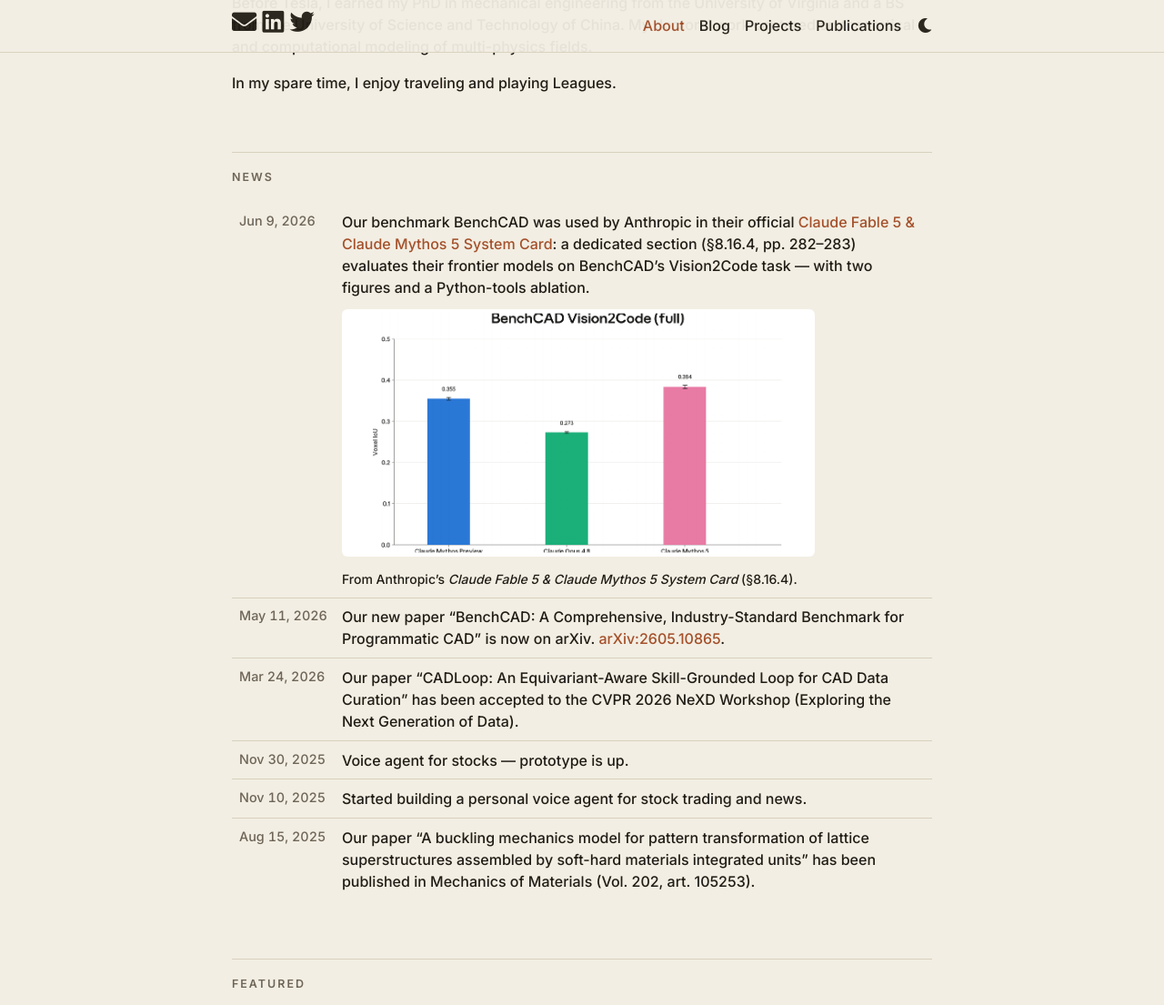
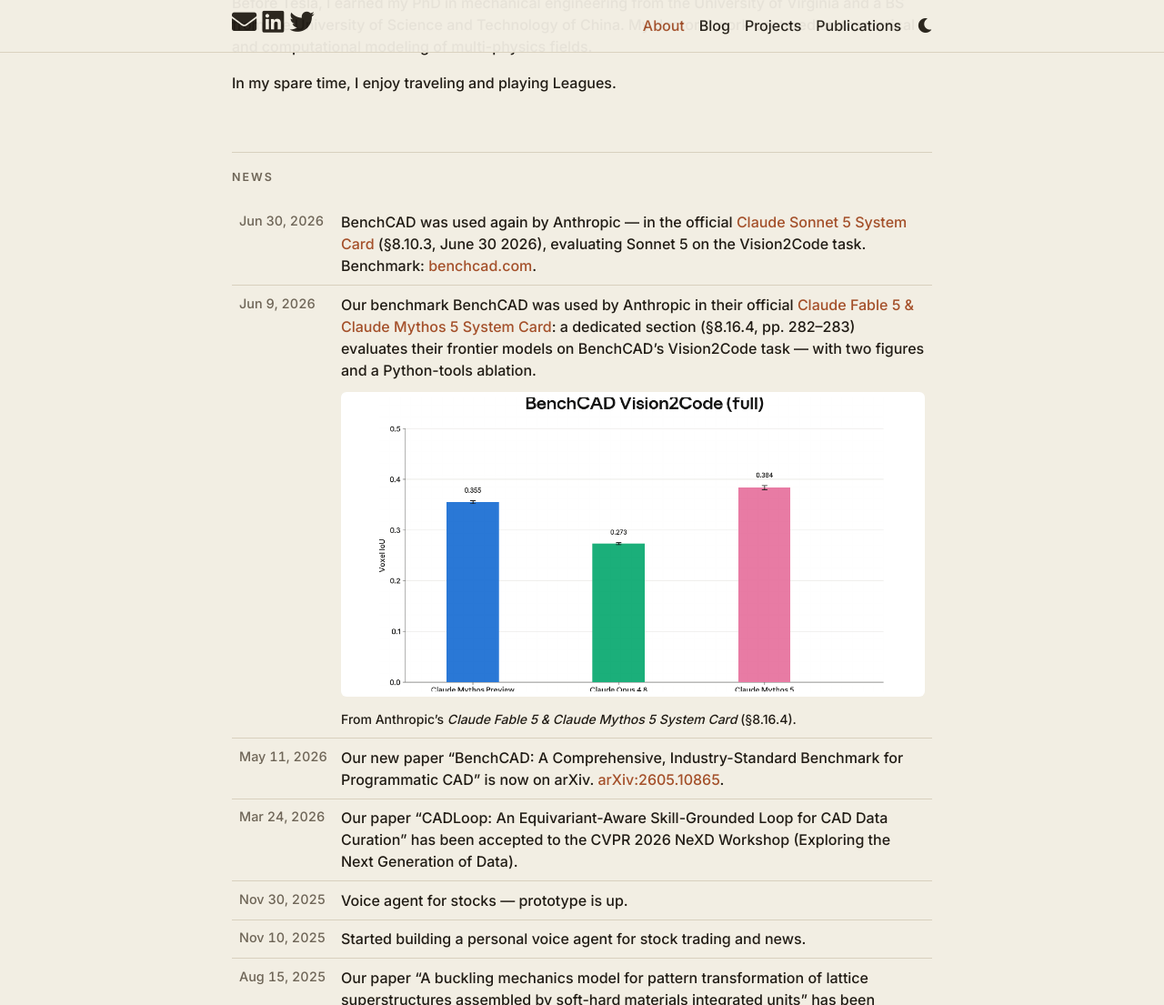
Before and after one commit to HaozheZhang6/HaozheZhang6.github.io, a Jekyll site: the page built from _pages/about.md, in a window 1280 px wide and 1400 px high, scrolled down 642 px, cut to the strip 0-1105 px from the top of the window. Shown: the whole strip at 91% size. Built offline with Jekyll 4.4.1, drawn with Linux system fonts in a browser that asks for light colours; a style sheet for code colours, icons or effects is not loaded.

Commit message:
BenchCAD: add benchcad.com + Sonnet 5 system-card citation (news, project page, pub badge); fix news image clipping

```diff
--- a/_bibliography/papers.bib
+++ b/_bibliography/papers.bib
@@ -28,7 +28,7 @@
   journal    = {arXiv preprint arXiv:2605.10865},
   title     = {BenchCAD: A Comprehensive, Industry-Standard Benchmark for Programmatic CAD},
   corr      = {† Corresponding authors},
-  award     = {Used by Anthropic in the Claude Fable 5 / Mythos 5 System Card},
+  award     = {Used by Anthropic in the Claude Fable 5 / Mythos 5 and Sonnet 5 System Cards},
   year      = {2026},
   publisher = {},
   volume    = {},
--- a/_sass/_base.scss
+++ b/_sass/_base.scss
@@ -249,6 +249,24 @@
 
 .news table th {
   color: var(--global-text-color);
+}
+
+// News images must show in full. A wide image in a table cell would push the
+// table past its container and get clipped by .table-responsive's horizontal
+// overflow. Pinning the table layout to the container width makes the image
+// scale down to the cell instead of being cut off.
+.news .table {
+  table-layout: fixed;
+  width: 100%;
+}
+.news .table th {
+  width: 7rem;
+}
+.news .table td img {
+  display: block;
+  max-width: 100%;
+  height: auto;
+  margin: 0.6rem 0;
 }
 
 // Social (bottom)
```
Also changed, not shown: _news/announcement_14.md (+1 -1 lines), _news/announcement_15.md (added, +6 -0 lines), _projects/1_project.md (+4 -4 lines).
